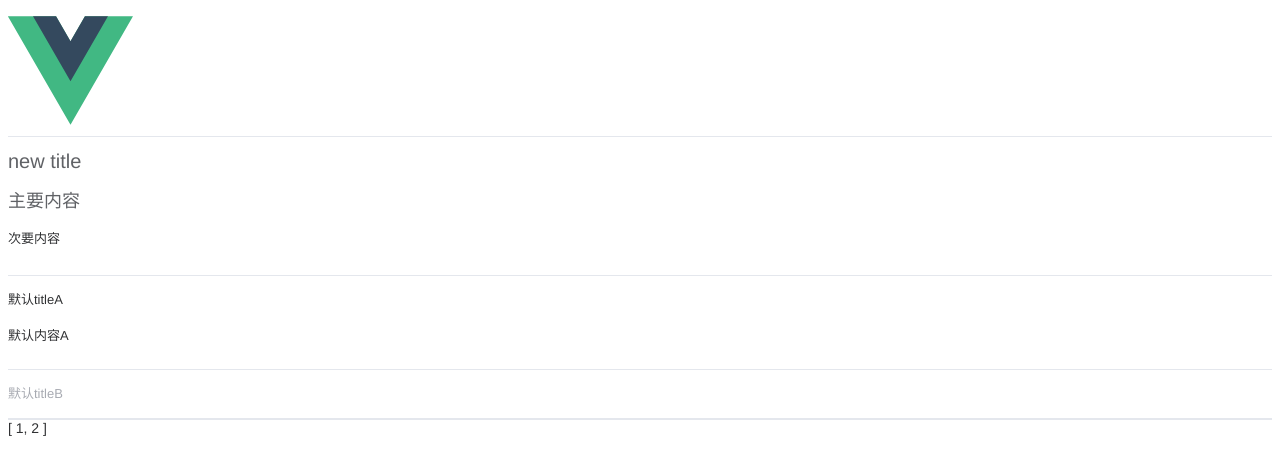
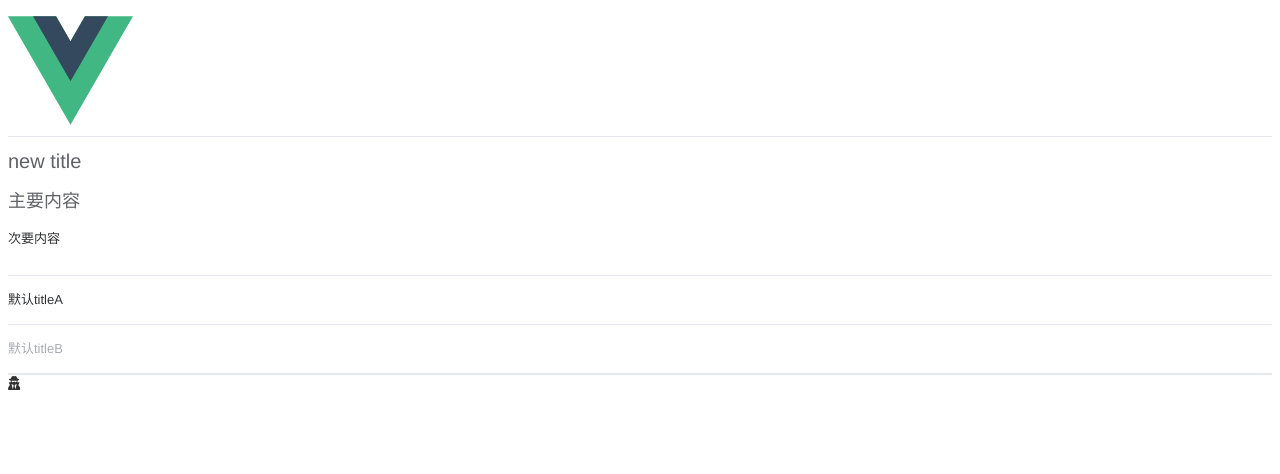
Before and after one commit to will-1919/utopia-ui, a Vue app: page / in a window 1280 px wide. Shown: the top 474 px of the page. Built offline with nearby package versions, Linux system fonts and the light colour scheme; the HTML template or start-up script is replaced by a standard one.

Commit message:
安装icon所需库

```diff
--- a/package.json
+++ b/package.json
@@ -13,6 +13,9 @@
     "format": "prettier --write src/"
   },
   "dependencies": {
+    "@fortawesome/fontawesome-svg-core": "^6.7.2",
+    "@fortawesome/free-solid-svg-icons": "^6.7.2",
+    "@fortawesome/vue-fontawesome": "^3.0.8",
     "vue": "^3.5.12"
   },
   "devDependencies": {
--- a/src/App.vue
+++ b/src/App.vue
@@ -14,6 +14,7 @@
     <utp-button type="success" size="big">btn success</utp-button>
     <utp-button type="warning" size="small">btn warning</utp-button>
     <utp-button type="info">btn</utp-button> -->
+    <!-- Collapse测试 -->
     <utp-collapse v-model="openedValue">
       <utp-collapse-item :name="1">
         <template v-slot:title>
@@ -29,7 +30,8 @@
         <div>禁用状态</div>
       </utp-collapse-item>
     </utp-collapse>
-    {{ openedValue }}
+    <!-- 图标测试 -->
+    <font-awesome-icon icon="fa-solid fa-user-secret" />
   </main>
 </template>
 
@@ -48,11 +50,8 @@
 import UtpCollapseItem from './components/UtpCollapse/UtpCollapseItem.vue'
 
 const openedValue = ref([1])
-onMounted(() => {
-  setTimeout(() => {
-    openedValue.value = [1, 2]
-  }, 2000)
-})
+// 图标测试
+
 </script>
 
 <style></style>
--- a/src/main.ts
+++ b/src/main.ts
@@ -1,6 +1,11 @@
 import './styles/index.css'
+// icon图标相关
+import { library } from '@fortawesome/fontawesome-svg-core'
+import { fas } from '@fortawesome/free-solid-svg-icons'
+import { FontAwesomeIcon } from '@fortawesome/vue-fontawesome'
+library.add(fas) // 添加图标到项目
 
 import { createApp } from 'vue'
 import App from './App.vue'
 
-createApp(App).mount('#app')
+createApp(App).component('font-awesome-icon', FontAwesomeIcon).mount('#app')
```
Also changed, not shown: 1 other file (tests, documents, lock files or other folders).
